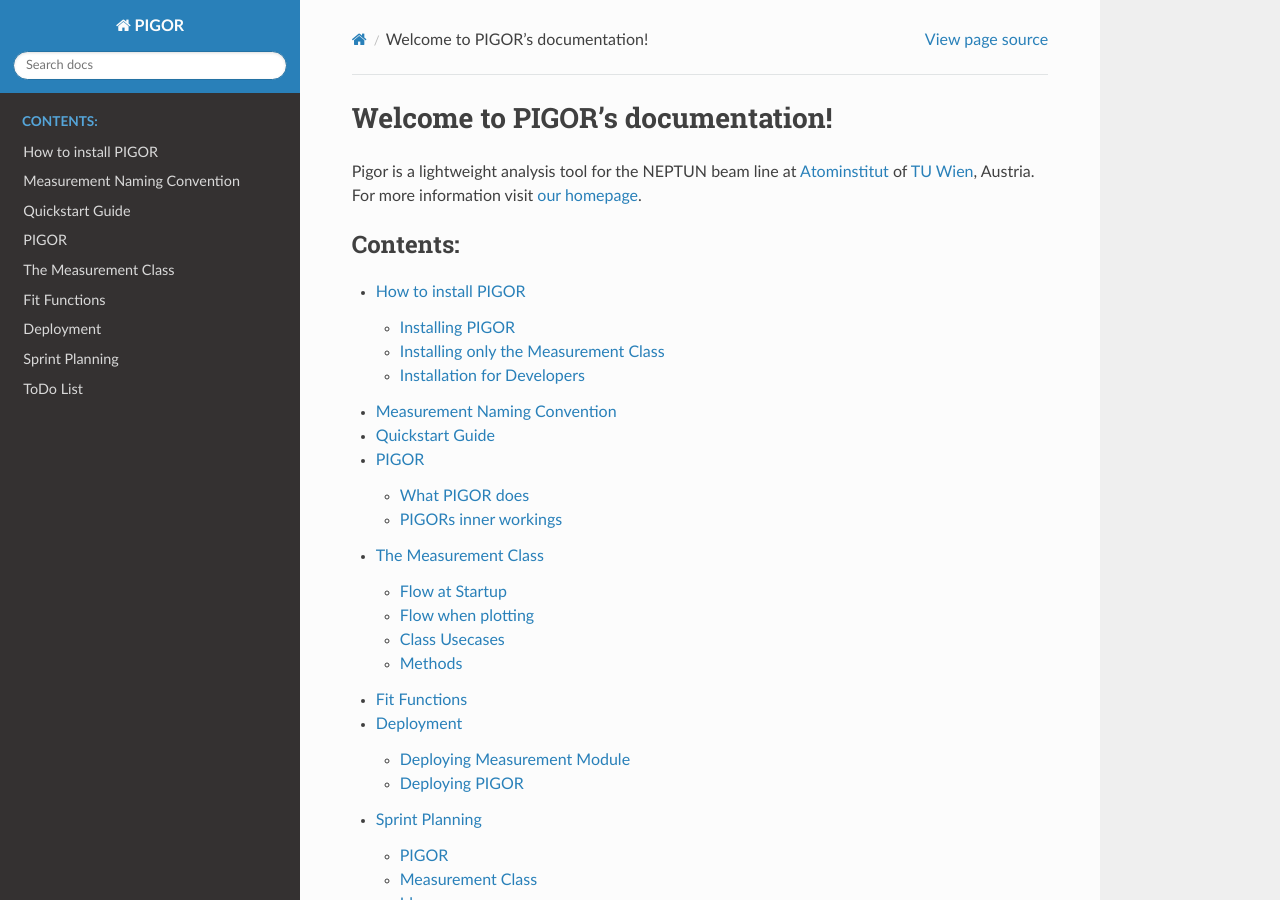
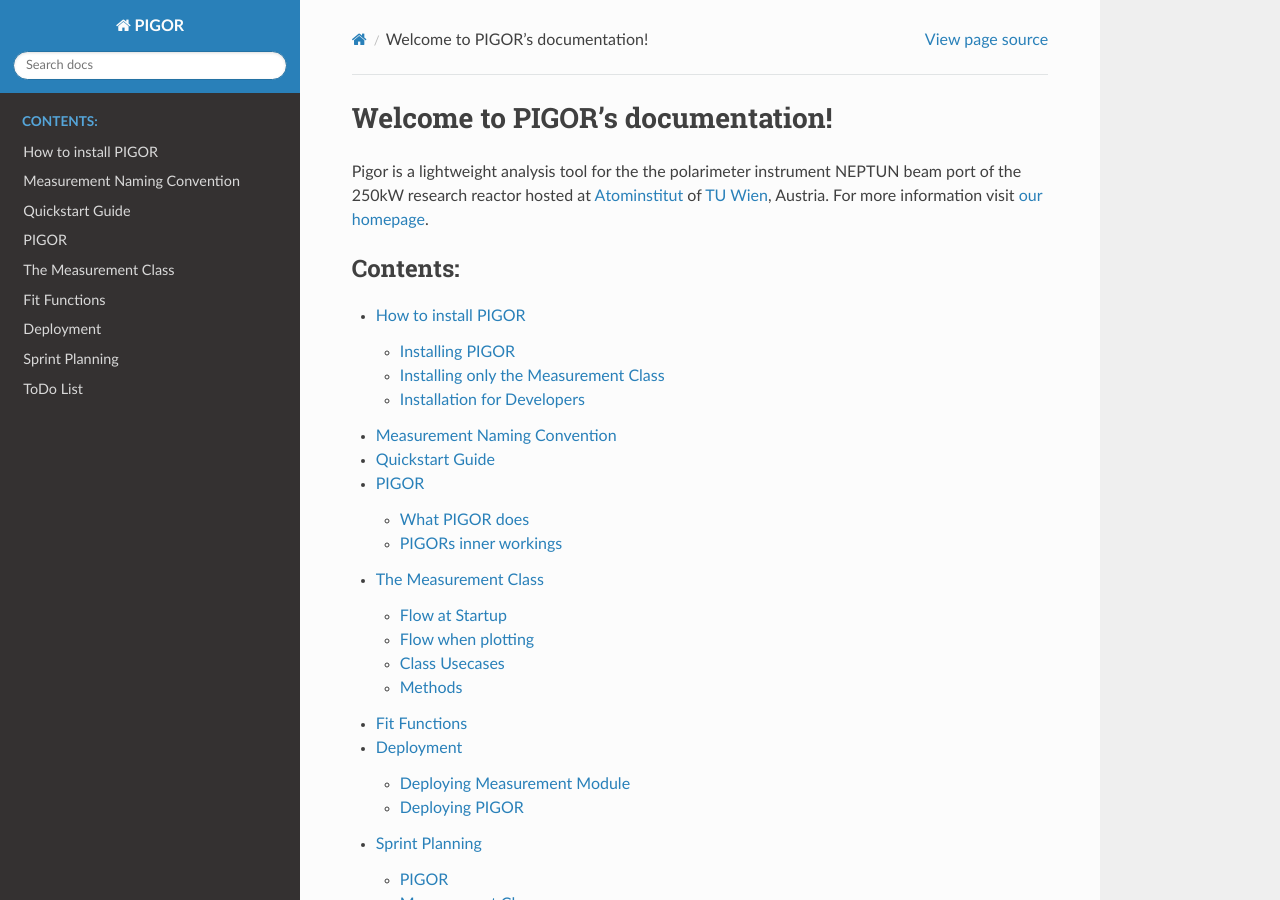
Before and after one commit to nicoeinsidler/pigor, a Sphinx documentation site: the page built from doc/index.rst, in a window 1280 px wide and 900 px high. Built offline with Sphinx 7.4.7 and the Read the Docs theme 2.0.0, drawn with Linux system fonts in a browser that asks for light colours.

Commit message:
added Stephans changes to documentation

```diff
--- a/doc/index.rst
+++ b/doc/index.rst
@@ -6,7 +6,7 @@
 Welcome to PIGOR's documentation!
 =================================
 
-Pigor is a lightweight analysis tool for the NEPTUN beam line at `Atominstitut`_ of `TU Wien`_, Austria. For more information visit `our homepage`_.
+Pigor is a lightweight analysis tool for the the polarimeter instrument NEPTUN beam port of the 250kW research reactor hosted at `Atominstitut`_ of `TU Wien`_, Austria. For more information visit `our homepage`_.
 
 .. _Atominstitut: https://ati.tuwien.ac.at/startseite/
 .. _TU Wien: https://www.tuwien.ac.at/
```
Also changed, not shown: 9 other files.
